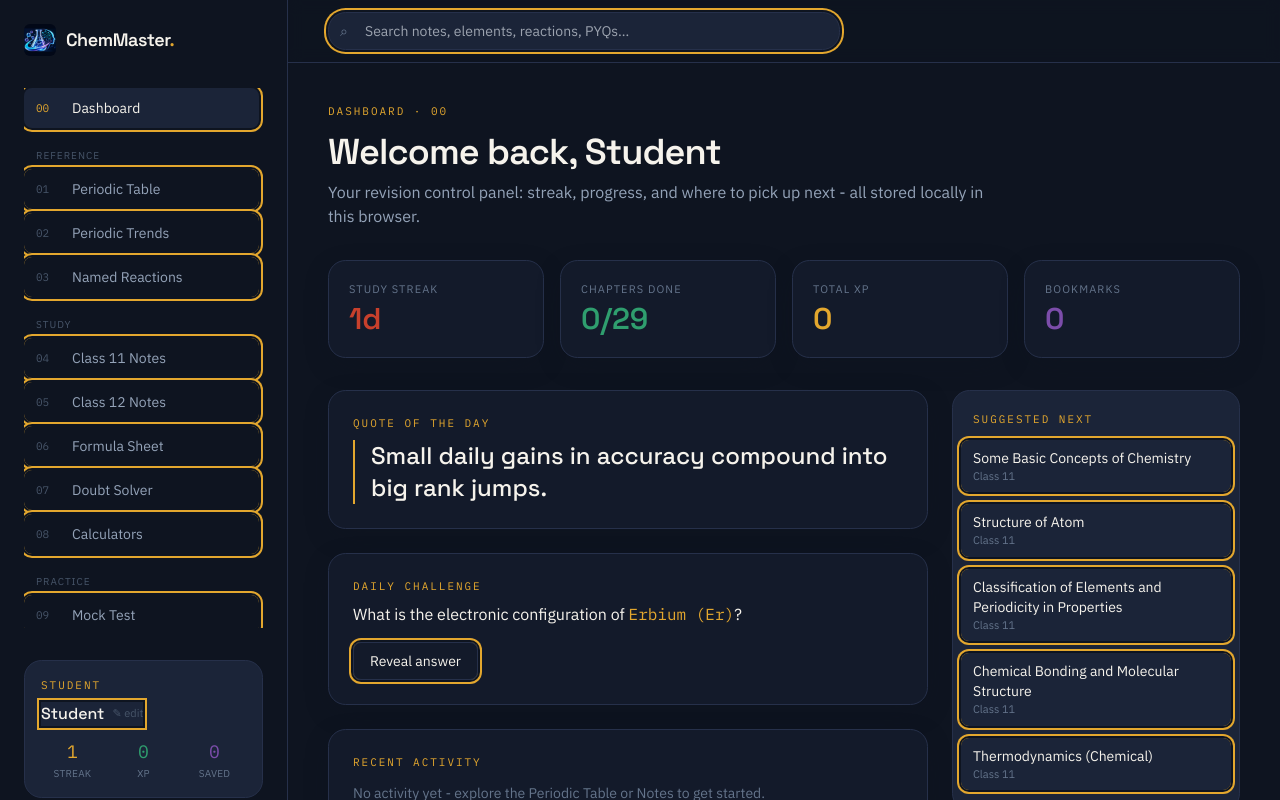
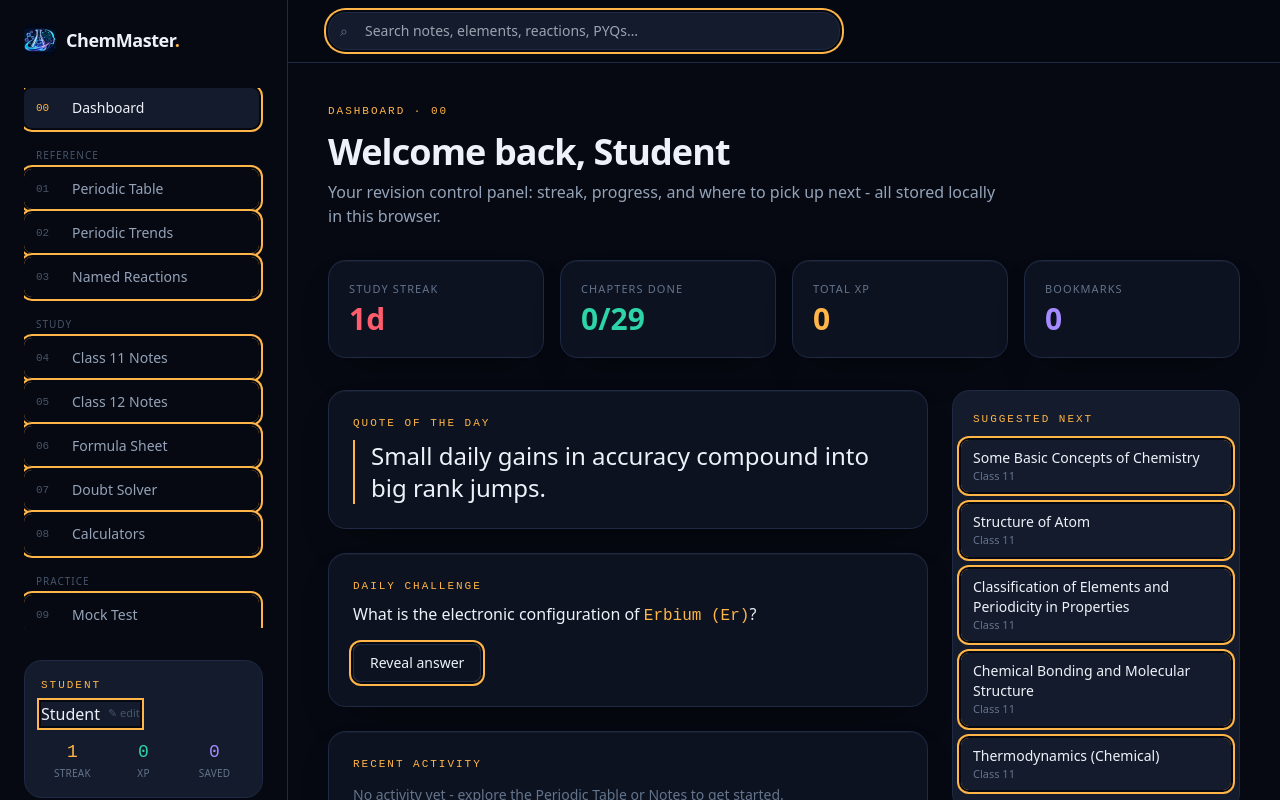
Before and after one commit to Krishgarg2708/ChemMaster-AI, a Next.js app: page / in a window 1280 px wide. Shown: the top 800 px of the page. Built offline with nearby package versions, Linux system fonts and the light colour scheme.

Commit message:
Add files via upload

```diff
--- a/tailwind.config.js
+++ b/tailwind.config.js
@@ -1,43 +1,55 @@
 /** @type {import('tailwindcss').Config} */
 module.exports = {
   darkMode: "class",
-  content: [
-    "./app/**/*.{js,jsx}",
-    "./components/**/*.{js,jsx}",
-  ],
+  content: ["./app/**/*.{js,jsx}", "./components/**/*.{js,jsx}"],
   theme: {
     extend: {
       colors: {
+        // "Spectrometer" palette: deep instrument-blue surfaces,
+        // accents named after flame-test emission colours.
         ink: {
-          DEFAULT: "#0E1420",
-          soft: "#131A2A",
-          softer: "#1B2438",
-          border: "#26304A",
+          DEFAULT: "#060912",
+          soft: "#0C1220",
+          softer: "#131B2D",
+          border: "#1F2A44",
         },
         paper: {
-          DEFAULT: "#F6F3EC",
+          DEFAULT: "#EEF2F8",
           soft: "#FFFFFF",
-          border: "#E3DED0",
+          border: "#D5DDEB",
         },
         flame: {
-          crimson: "#C8402C",
-          gold: "#E3A72E",
-          copper: "#2F9E6E",
-          violet: "#7C4DAA",
-          azure: "#3E7CB1",
+          crimson: "#FF5C6C", // lithium
+          gold: "#FFB547",    // sodium
+          copper: "#2DD4A7",  // copper(II) green
+          violet: "#A58BFF",  // potassium
+          azure: "#5AAEFF",   // indium blue
         },
       },
       fontFamily: {
-        display: ["'Space Grotesk'", "sans-serif"],
-        body: ["'IBM Plex Sans'", "sans-serif"],
-        mono: ["'IBM Plex Mono'", "monospace"],
+        display: ["'Bricolage Grotesque'", "system-ui", "sans-serif"],
+        body: ["'Hanken Grotesk'", "system-ui", "sans-serif"],
+        mono: ["'JetBrains Mono'", "ui-monospace", "monospace"],
       },
       boxShadow: {
-        card: "0 8px 30px -8px rgba(14, 20, 32, 0.35)",
-        "card-light": "0 8px 24px -10px rgba(30, 41, 59, 0.18)",
+        card: "0 1px 0 0 rgba(255,255,255,0.04) inset, 0 18px 40px -22px rgba(0,0,0,0.7)",
+        "card-light": "0 1px 2px rgba(15,23,42,0.06), 0 16px 32px -22px rgba(15,23,42,0.25)",
       },
-      borderRadius: {
-        xl2: "1.1rem",
+      borderRadius: { xl2: "1.1rem" },
+      keyframes: {
+        orbit: { to: { transform: "rotate(360deg)" } },
+        pulseRing: {
+          "0%,100%": { opacity: "0.35" },
+          "50%": { opacity: "0.9" },
+        },
+        rise: {
+          from: { opacity: "0", transform: "translateY(10px)" },
+          to: { opacity: "1", transform: "translateY(0)" },
+        },
+      },
+      animation: {
+        rise: "rise .6s cubic-bezier(.16,1,.3,1) both",
+        pulseRing: "pulseRing 3.2s ease-in-out infinite",
       },
     },
   },
```
